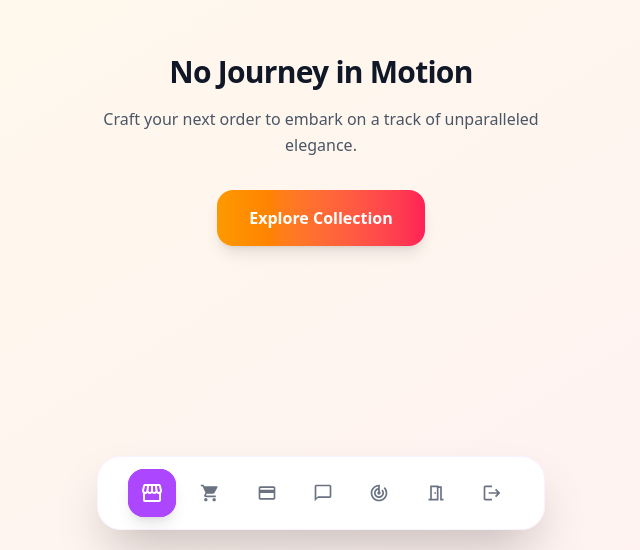
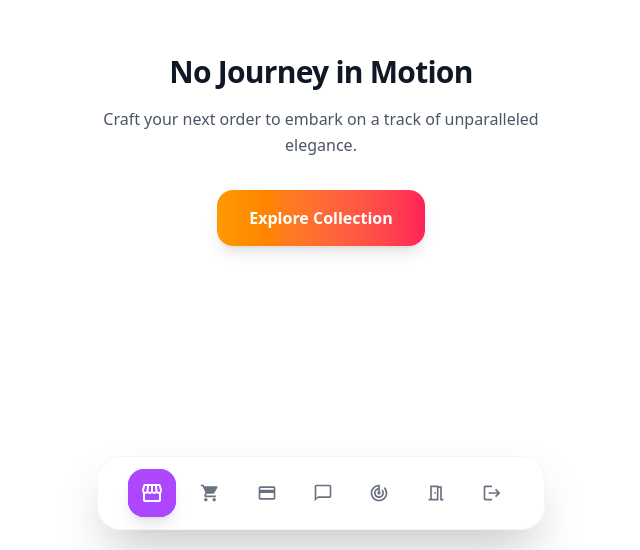
Before and after one commit to TawiahObedCodeX/Ecommerce-for-spices, a React (Vite) app in the folder Client/: page /dashbord-client/trackmyorder/1 in a window 1280 px wide. Shown: the part 250-800 px from the top of the page, without its empty margins (319-959 px from the left). Built offline with nearby package versions, Linux system fonts and the light colour scheme.

Commit message:
it working fine but I want to modify the admin track order page

```diff
--- a/Client/src/Components/ClientFloatingNavbar.jsx
+++ b/Client/src/Components/ClientFloatingNavbar.jsx
@@ -75,7 +75,7 @@ const ClientFloatingNavbar = () => {
     { icon: MdShoppingCart, name: "Cart", route: "/dashbord-client/addtocart", hasNotification: true },
     { icon: MdPayment, name: "Payment", route: "/dashbord-client/clientpaymentsystem", hasNotification: true }, // Enabled notification
     { icon: MdChatBubbleOutline, name: "Chat" },
-    { icon: MdTrackChanges, name: "Track", route: "/dashbord-client/trackmyorder" }, // Fixed: No param, handled in component
+    { icon: MdTrackChanges, name: "Track", route: "/dashbord-client/trackmyorder/:orderId" }, // Fixed: No param, handled in component
     { icon: MdOutlineMeetingRoom, name: "One on One with the Admin", route: "/dashbord-client/sectionwiththeadmin" },
     { icon: MdLogout, name: "Logout" },
   ];
--- a/Client/src/Pages/ClientTrackOrder.jsx
+++ b/Client/src/Pages/ClientTrackOrder.jsx
@@ -73,7 +73,7 @@ export default function ClientTrackOrder() {
 
   if (loading) {
     return (
-      <div className="min-h-screen flex items-center justify-center bg-gradient-to-br from-amber-50 to-rose-50">
+      <div className="min-h-screen flex items-center justify-center ">
         <motion.div initial={{ rotate: 0 }} animate={{ rotate: 360 }} transition={{ duration: 1, repeat: Infinity, ease: "linear" }} className="relative">
           <FiTruck className="text-8xl text-amber-500 mx-auto" />
           <div className="absolute inset-0 rounded-full border-4 border-amber-500/20 border-t-amber-500 animate-spin" />
@@ -85,7 +85,7 @@ export default function ClientTrackOrder() {
 
   if (!currentOrder || Object.keys(currentOrder).length === 0) {
     return (
-      <div className="min-h-screen flex items-center justify-center bg-gradient-to-br from-amber-50 to-rose-50 px-4">
+      <div className="min-h-screen flex items-center justify-center  px-4">
         <motion.div initial={{ scale: 0.9 }} animate={{ scale: 1 }} className="text-center max-w-md">
           <h1 className="text-3xl font-bold text-gray-900 mb-4 tracking-tight">No Journey in Motion</h1>
           <p className="text-gray-600 mb-8 leading-relaxed">Craft your next order to embark on a track of unparalleled elegance.</p>
```
